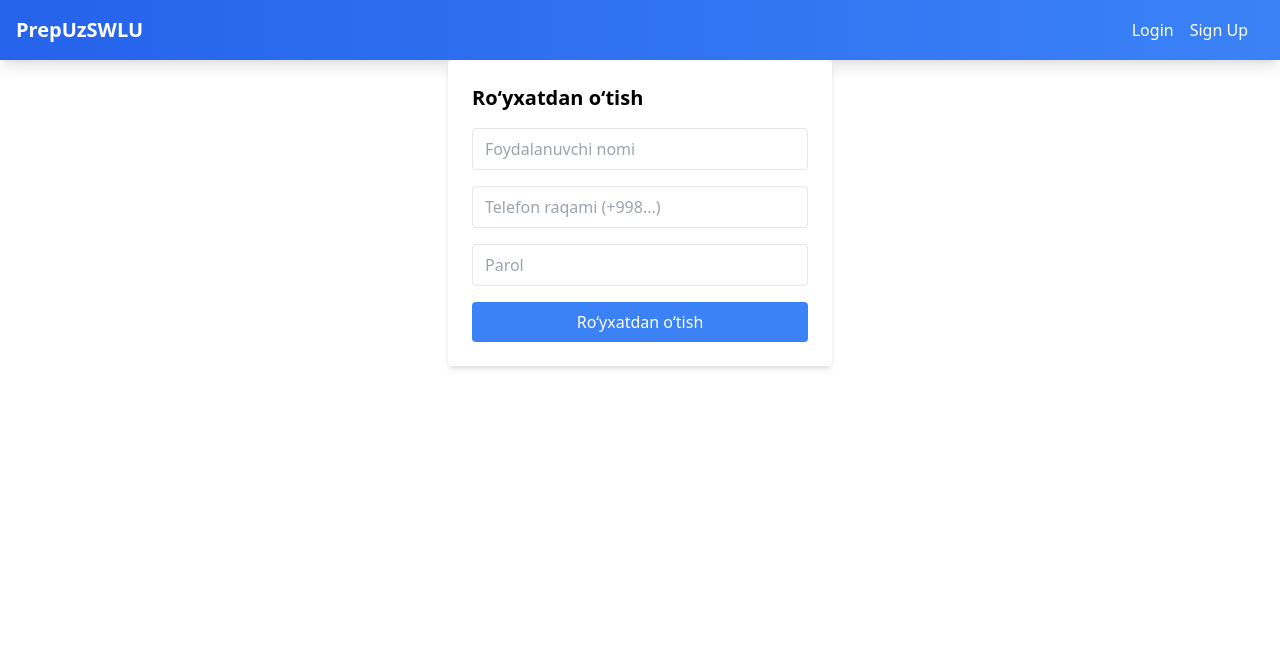
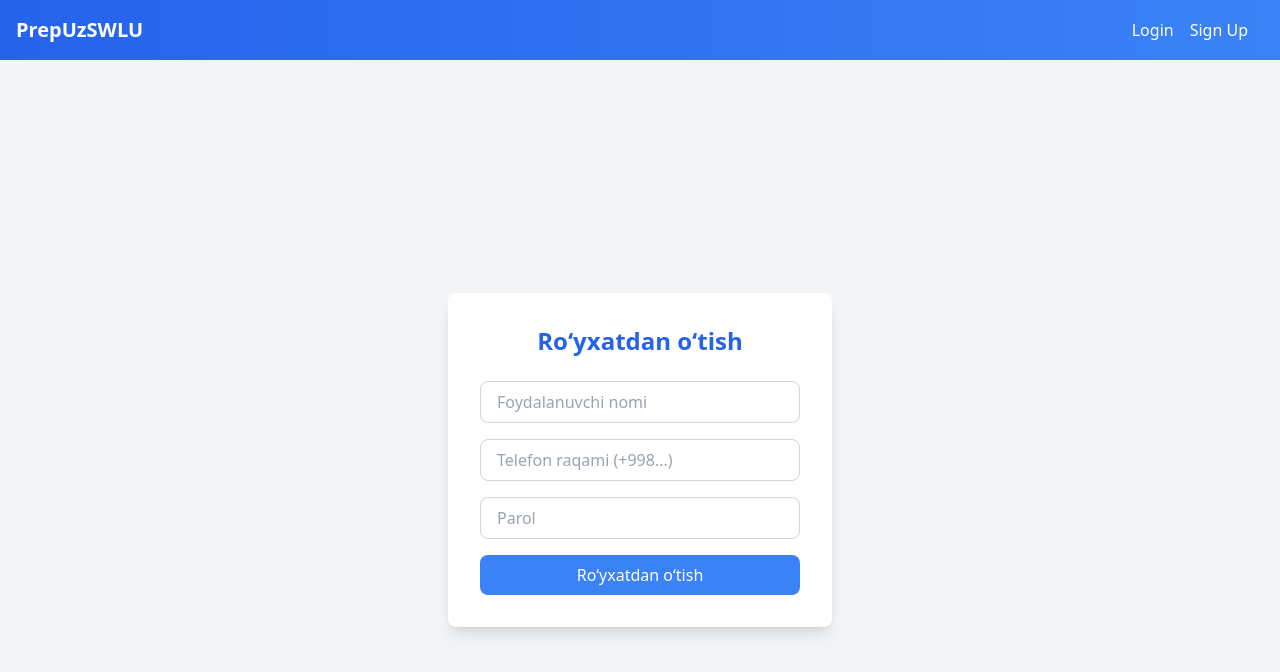
Before and after one commit to RahimjonovBoburjon/Aluzswlu-Academy, a Vue app: page /signup in a window 1280 px wide. Shown: the top 672 px of the page. Built offline with nearby package versions, Linux system fonts and the light colour scheme; no server answers.

Commit message:
Update Design SignUp Page

```diff
--- a/src/views/SignUp.vue
+++ b/src/views/SignUp.vue
@@ -1,14 +1,29 @@
 <template>
-    <div class="flex justify-center items-center min-h-scree">
-        <div class="bg-white p-6 rounded shadow-md w-96">
-            <h2 class="text-xl font-bold mb-4">Ro‘yxatdan o‘tish</h2>
+    <div class="flex justify-center items-center min-h-screen bg-gray-100">
+        <div class="bg-white p-8 rounded-lg shadow-lg w-96 transform transition-all duration-300 hover:shadow-xl">
+            <h2 class="text-2xl font-bold mb-6 text-center text-blue-600">Ro‘yxatdan o‘tish</h2>
             <input type="text" v-model="username" placeholder="Foydalanuvchi nomi"
-                class="w-full px-3 py-2 border rounded mb-4">
+                class="w-full px-4 py-2 border border-gray-300 rounded-lg mb-4 focus:outline-none focus:ring-2 focus:ring-blue-500" />
             <input type="tel" v-model="phone" placeholder="Telefon raqami (+998...)"
-                class="w-full px-3 py-2 border rounded mb-4">
-            <input type="password" v-model="password" placeholder="Parol" class="w-full px-3 py-2 border rounded mb-4">
-            <button @click="handleSignUp" class="w-full bg-blue-500 text-white py-2 rounded">Ro‘yxatdan o‘tish</button>
-            <p v-if="error" class="text-red-500 mt-2">{{ error }}</p>
+                class="w-full px-4 py-2 border border-gray-300 rounded-lg mb-4 focus:outline-none focus:ring-2 focus:ring-blue-500" />
+            <input type="password" v-model="password" placeholder="Parol"
+                class="w-full px-4 py-2 border border-gray-300 rounded-lg mb-4 focus:outline-none focus:ring-2 focus:ring-blue-500" />
+            <button @click="handleSignUp" :disabled="loading"
+                class="w-full bg-blue-500 text-white py-2 rounded-lg hover:bg-blue-600 transition duration-300 flex justify-center items-center">
+                <span v-if="!loading">Ro‘yxatdan o‘tish</span>
+                <span v-else>
+                    <svg class="animate-spin h-5 w-5 text-white" xmlns="http://www.w3.org/2000/svg" fill="none"
+                        viewBox="0 0 24 24">
+                        <circle class="opacity-25" cx="12" cy="12" r="10" stroke="currentColor" stroke-width="4">
+                        </circle>
+                        <path class="opacity-75" fill="currentColor"
+                            d="M4 12a8 8 0 018-8V0C5.373 0 0 5.373 0 12h4zm2 5.291A7.962 7.962 0 014 12H0c0 3.042 1.135 5.824 3 7.938l3-2.647z">
+                        </path>
+                    </svg>
+                </span>
+            </button>
+            <p v-if="error" class="text-red-500 mt-4 text-sm text-center">{{ error }}</p>
+            <p v-if="success" class="text-green-500 mt-4 text-sm text-center">{{ success }}</p>
         </div>
     </div>
 </template>
@@ -26,26 +41,64 @@ export default {
         const username = ref("");
         const error = ref("");
         const success = ref("");
+        const loading = ref(false);
 
         const handleSignUp = async () => {
             error.value = "";
             success.value = "";
+            loading.value = true;
+
             try {
-                const userCredential = await createUserWithEmailAndPassword(auth, phone.value + "@dummy.com", password.value);
+                const email = phone.value + "@dummy.com";
+                const userCredential = await createUserWithEmailAndPassword(auth, email, password.value);
                 const user = userCredential.user;
 
                 await setDoc(doc(db, "users", user.uid), {
                     username: username.value,
                     phone: phone.value,
                 });
+
                 localStorage.setItem("user", JSON.stringify({ uid: user.uid, phone: phone.value, username: username.value }));
                 success.value = "Muvaffaqiyatli ro‘yxatdan o‘tildi!";
-                window.location.href = "/dashboard";
+                setTimeout(() => {
+                    window.location.href = "/dashboard";
+                }, 1500);
             } catch (err) {
-                error.value = "Xatolik: " + err.message;
+                switch (err.code) {
+                    case "auth/email-already-in-use":
+                        error.value = "Ushbu telefon raqami allaqachon ro‘yxatdan o‘tgan!";
+                        break;
+                    case "auth/invalid-email":
+                        error.value = "Noto‘g‘ri telefon raqami formati!";
+                        break;
+                    case "auth/weak-password":
+                        error.value = "Parol juda oddiy. Kuchliroq parol tanlang!";
+                        break;
+                    default:
+                        error.value = "Tizimda xatolik yuz berdi. Iltimos, keyinroq urunib ko‘ring.";
+                }
+            } finally {
+                loading.value = false;
             }
         };
-        return { phone, password, username, handleSignUp, error, success };
+
+        return { phone, password, username, handleSignUp, error, success, loading };
     },
 };
 </script>
+
+<style scoped>
+.animate-spin {
+    animation: spin 1s linear infinite;
+}
+
+@keyframes spin {
+    0% {
+        transform: rotate(0deg);
+    }
+
+    100% {
+        transform: rotate(360deg);
+    }
+}
+</style>
```
